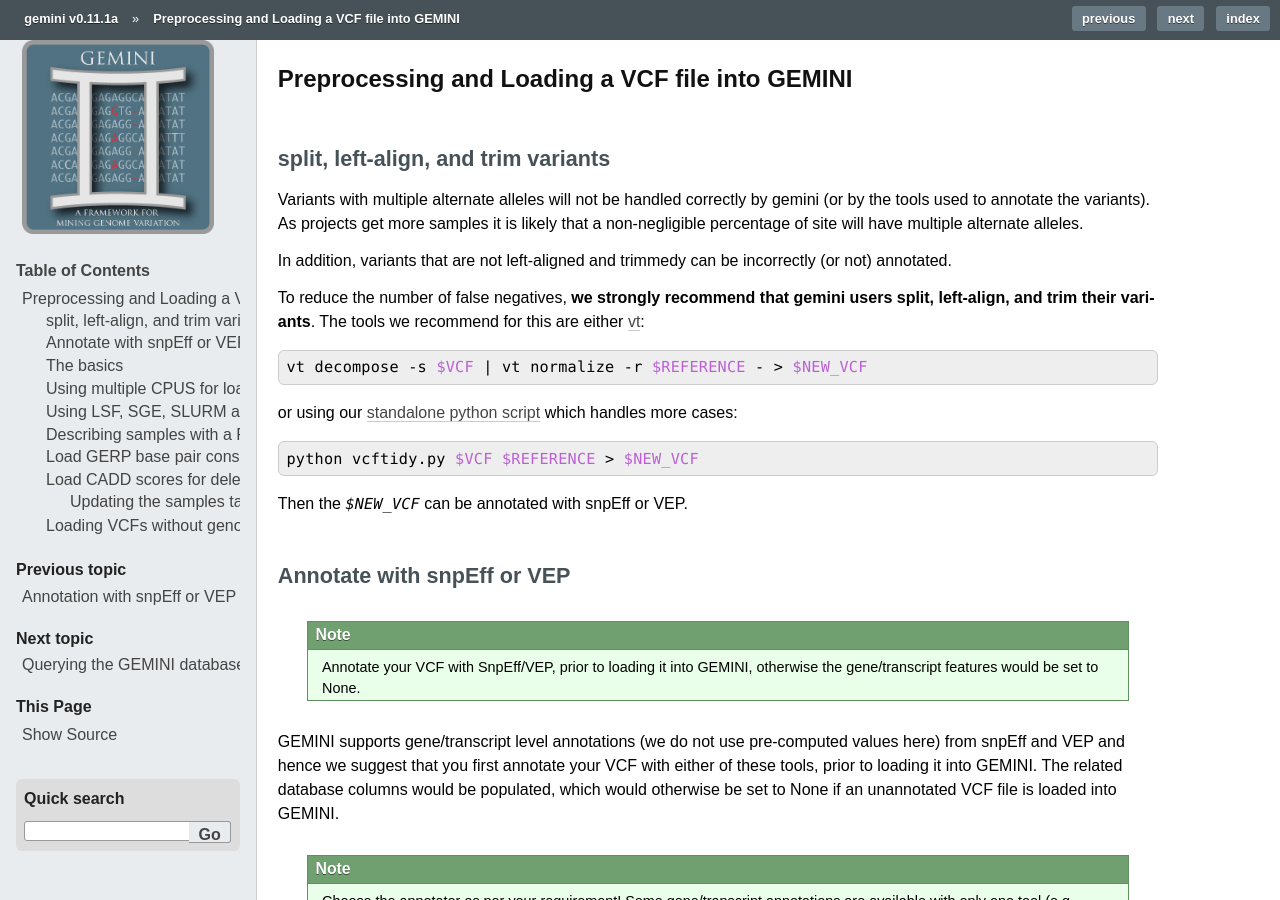
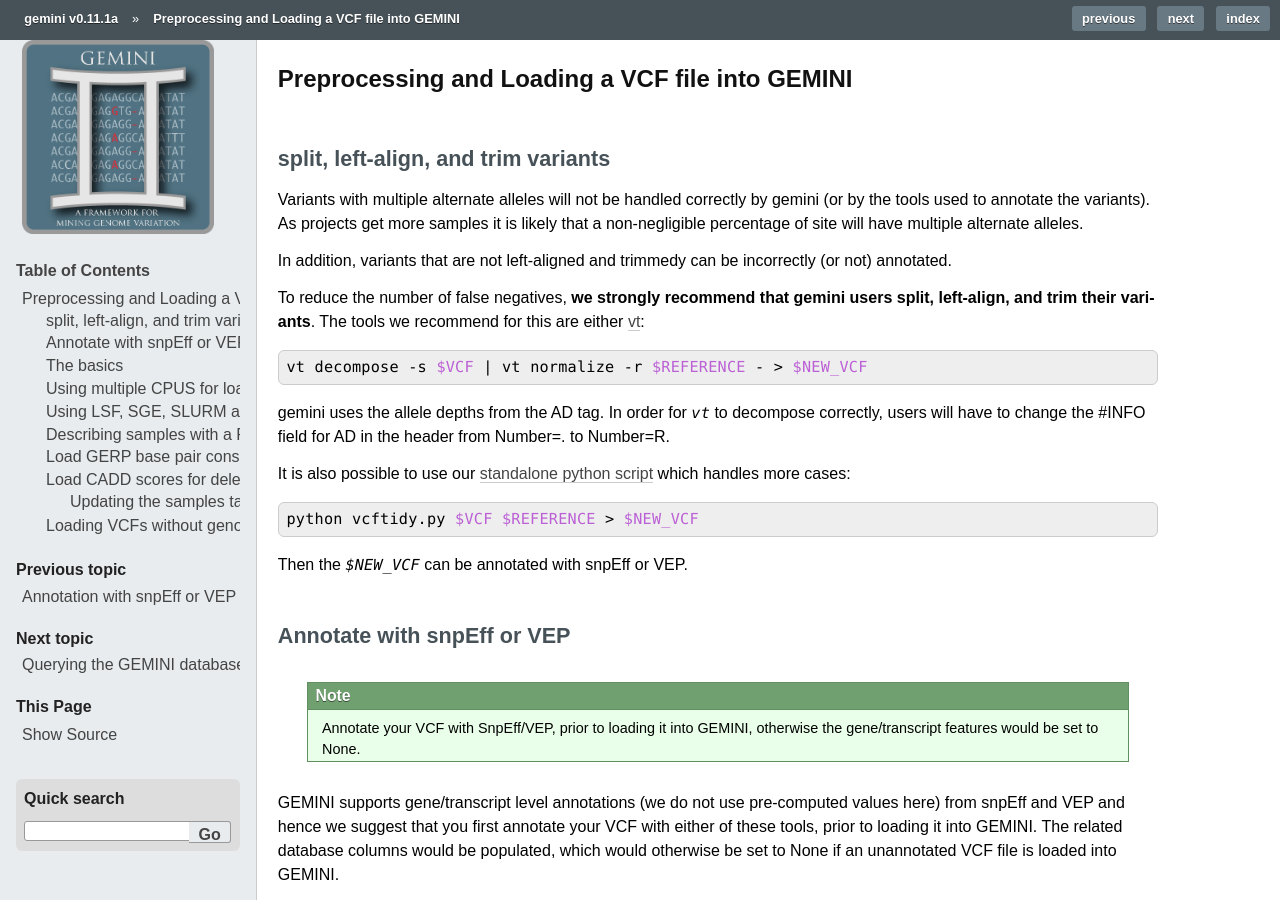
Before and after one commit to arq5x/gemini, a Sphinx documentation site: the page built from docs/content/preprocessing.rst, in a window 1280 px wide and 900 px high. Built offline with Sphinx 7.4.7, drawn with Linux system fonts in a browser that asks for light colours; formulas are drawn with MathJax 3; pages that are not in the unit, such as notebooks, are missing from menus; comment, search, counter and statistics services are not loaded; the version number is read from the project's files by our own code.

```diff
--- a/docs/content/preprocessing.rst
+++ b/docs/content/preprocessing.rst
@@ -22,8 +22,10 @@
 
     vt decompose -s $VCF | vt normalize -r $REFERENCE - > $NEW_VCF
 
+gemini uses the allele depths from the AD tag. In order for `vt` to decompose correctly, users will have
+to change the #INFO field for AD in the header from Number=. to Number=R.
 
-or using our `standalone python script <https://github.com/quinlan-lab/vcftidy>`_ which handles more cases:
+It is also possible to use our `standalone python script <https://github.com/quinlan-lab/vcftidy>`_ which handles more cases:
 
 .. code-block:: bash
 
```
